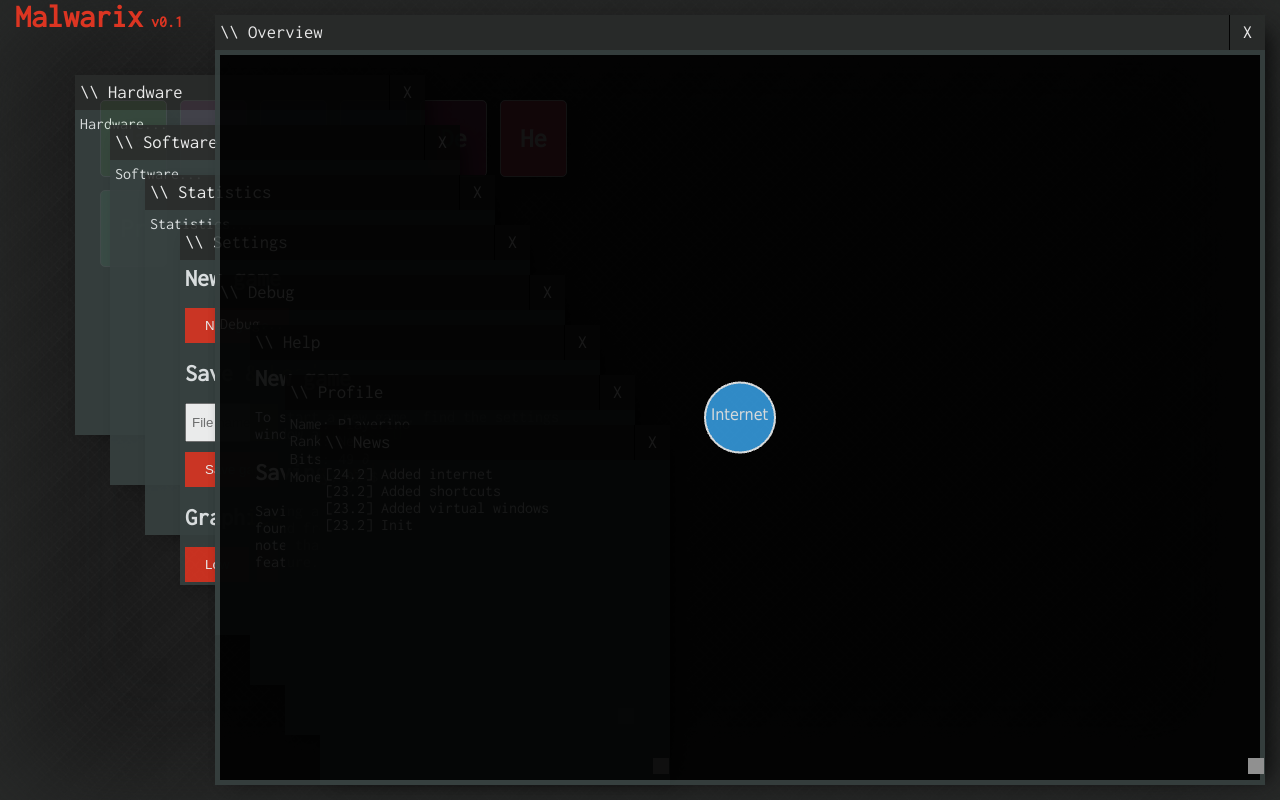
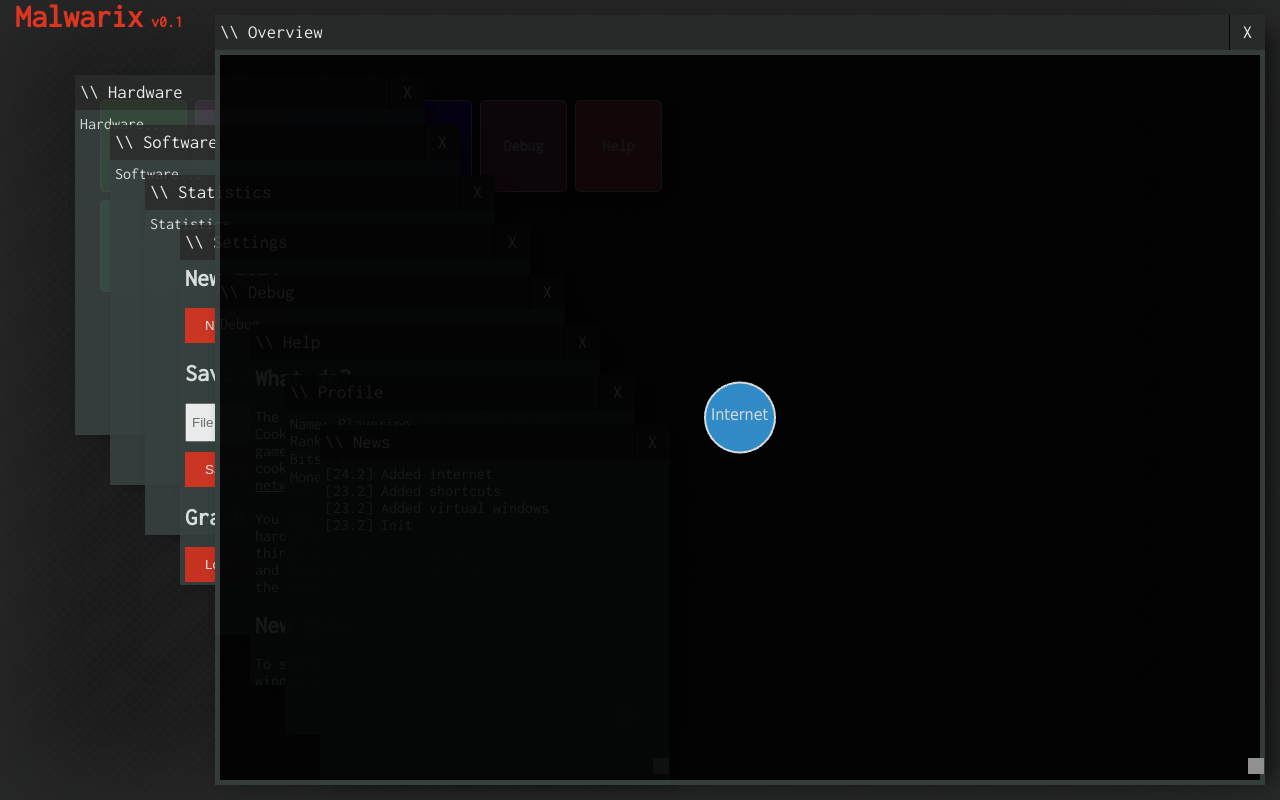
Before and after one commit to ahvonenj/afk-game-test, a PHP site: page / in a window 1280 px wide. Run offline with PHP 8.4, Linux system fonts and the light colour scheme; some libraries are stand-ins or nearby versions; grey boxes are pictures that could not be loaded.

Commit message:
Minor fixes
Shortcut size etc.

```diff
--- a/css/window.css
+++ b/css/window.css
@@ -84,13 +84,13 @@
 	position: absolute;
 	top: 100px;
 	left: 100px;
-	width: 65px;
-	height: 75px;
+	width: 85px;
+	height: 90px;
 	background-color: #D9CB9E;
 	color: white;
 	text-align: center;
-	line-height: 75px;
-	font-size: 20pt;
+	line-height: 90px;
+	font-size: 12pt;
 	font-weight: bold;
 	-webkit-border-radius: 5px;
 	-moz-border-radius: 5px;
--- a/index.php
+++ b/index.php
@@ -44,6 +44,9 @@
 		<script src="script/window.js"></script>
 
 		<script src="script/overview/internet.js"></script>
+
+		<script src="script/game/software.js"></script>
+		<script src="script/game/hardware.js"></script>
 
 		<script src="script/game.js"></script>
 
@@ -112,6 +115,13 @@
 
 				<div class = "window" data-title = "Help"  id = "window_help">
 					<div class = "window_content">
+						<h2>What do?</h2><br/>
+						<p>The idea of the game is similar to one Cookie Clicker and / or various idle games,
+						but instead of i.e. manufacturing cookies, the <u>goal</u> is to build a <u>large network</u> of infected computers.<br/><br/>
+
+						You can upgrade your network, software and hardware as well as obtain various other things with <u>money</u> and <u>bits</u>,
+						you gain money and bits by <u>DDoSing</u> and <u>sending malware</u> to the internet.</p></br>
+
 						<h2>New game</h2><br/>
 						<p>To start a new game, find the settings window and
 						press the new game button.</p></br>
--- /dev/null
+++ b/script/game/hardware.js
@@ -0,0 +1,4 @@
+var hardware =
+{
+
+};
--- /dev/null
+++ b/script/game/software.js
@@ -0,0 +1,4 @@
+var software =
+{
+
+};
--- a/script/window.js
+++ b/script/window.js
@@ -21,7 +21,7 @@ var virtualwindow =
 	},
 	shortcutPaddingIncrement:
 	{
-		x: 80,
+		x: 95,
 		y: 0
 	},
 
@@ -57,6 +57,7 @@ var virtualwindow =
 				grid: [ 5, 5 ],
 				scroll: false,
 				stack: ".window",
+				delay: 100,
 				drag: function(event, ui)
 				{
 					if(game.isDebug)
@@ -75,12 +76,13 @@ var virtualwindow =
 				minHeight: 350
 			});
 
-			var shortcutText = $(this).data('title').substr(0, 2).capitaliseFirstLetter();
+			//var shortcutText = $(this).data('title').substr(0, 2).capitaliseFirstLetter();
+			var shortcutText = $(this).data('title').capitaliseFirstLetter();
 			var shortcutColor = tinycolor.random().toHexString();
 
 			if(that.shortcutCount % 6 == 0 && that.shortcutCount != 0)
 			{
-				that.shortcutPadding.y += 90;
+				that.shortcutPadding.y += 100;
 				that.shortcutPadding.x = 100;
 			}
 
```
